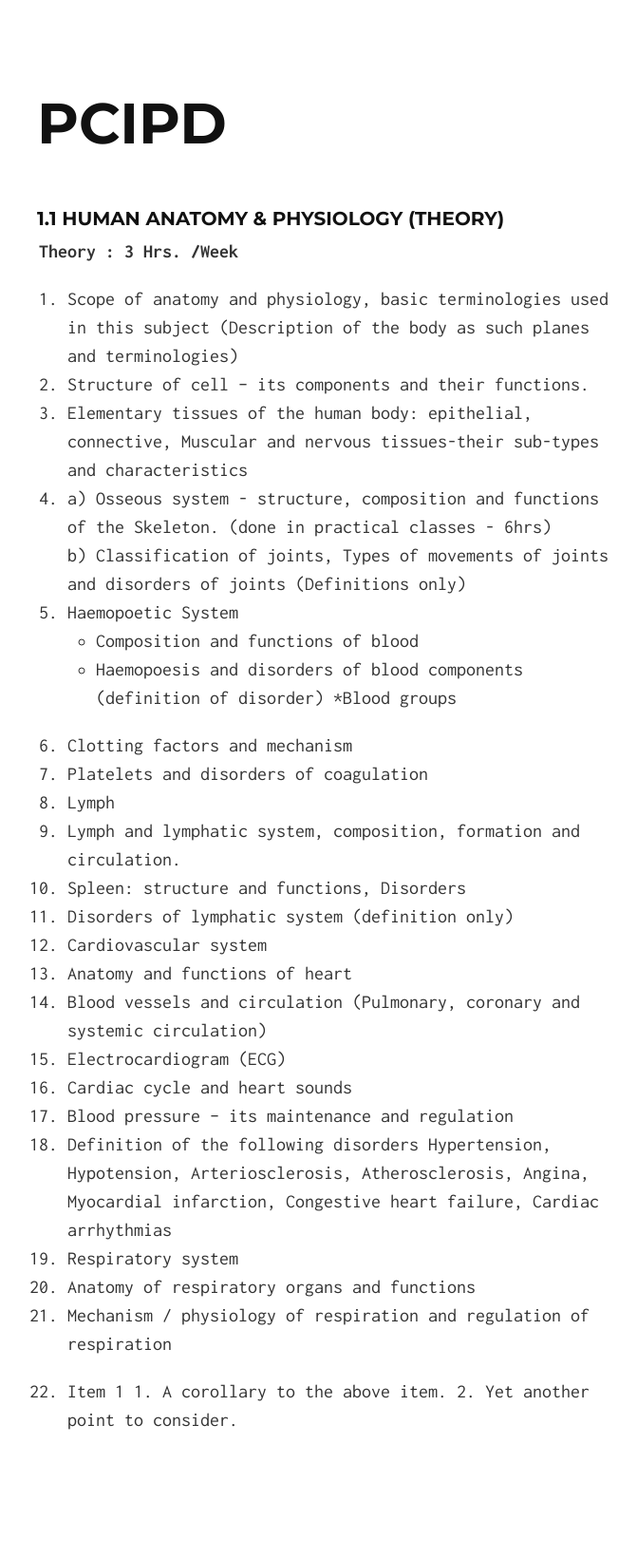
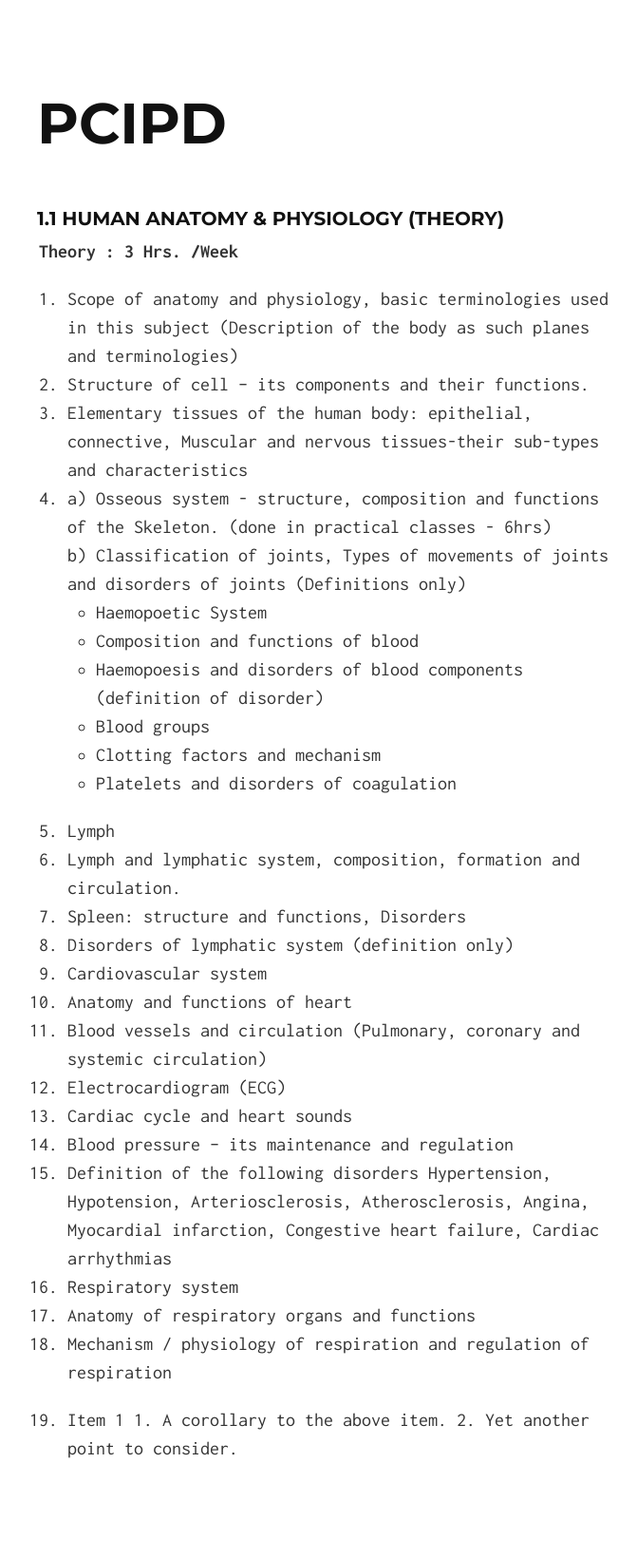
Before and after one commit to Shaaan/pcipd, a Jekyll site: the page built from syllabus1/index.md, in a window 1280 px wide. Shown: the whole page at 95% size, without its empty margins (299-970 px from the left). Built offline with Jekyll 4.4.1, drawn with Linux system fonts in a browser that asks for light colours; before the commit the page ends 1610 px from its top, so only the background shows below that; part of the change alters nothing that is shown.

```diff
--- a/syllabus1/index.md
+++ b/syllabus1/index.md
@@ -15,12 +15,12 @@ nervous tissues-their sub-types and characteristics
  Skeleton. (done in practical classes - 6hrs)
   b) Classification of joints, Types of movements of joints and disorders of joints
  (Definitions only)
-5. Haemopoetic System
+- Haemopoetic System
  * Composition and functions of blood
-  * Haemopoesis and disorders of blood components (definition of disorder)
-*Blood groups
-  4. Clotting factors and mechanism
-  5. Platelets and disorders of coagulation
+ * Haemopoesis and disorders of blood components (definition of disorder)
+ * Blood groups
+ * Clotting factors and mechanism
+ * Platelets and disorders of coagulation
 6. Lymph
   1. Lymph and lymphatic system, composition, formation and circulation.
   2. Spleen: structure and functions, Disorders
```
